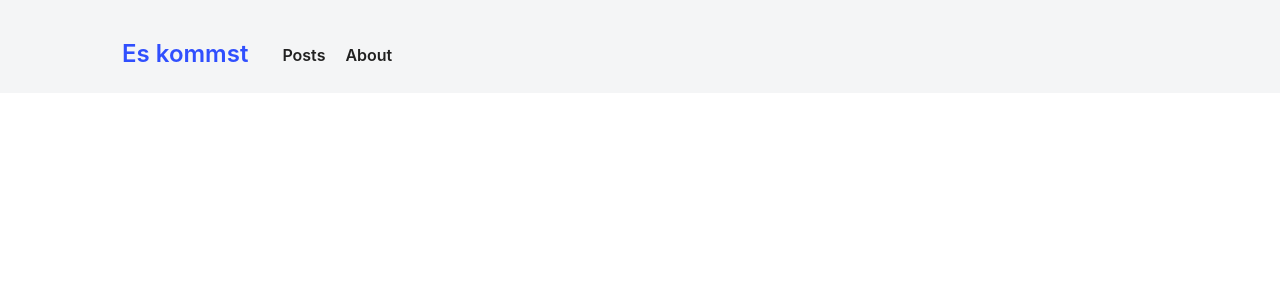
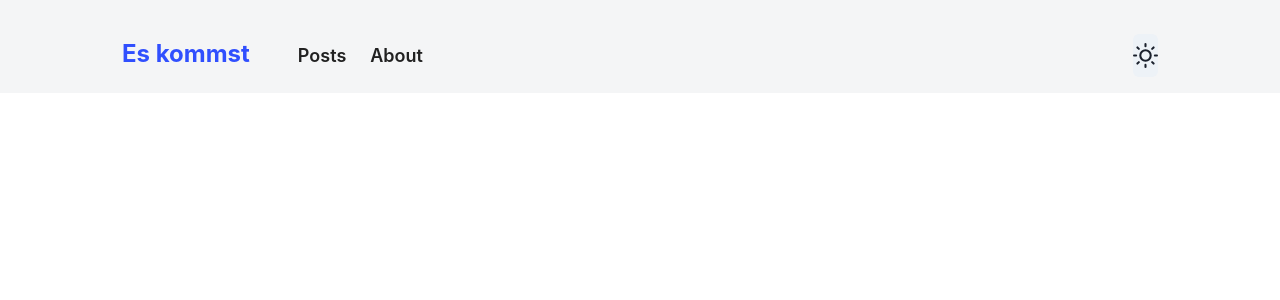
Before and after one commit to thangtmc73/blog, a Next.js app: page / in a window 1280 px wide. Shown: the top 300 px of the page. Built offline with nearby package versions, Linux system fonts and the light colour scheme.

Commit message:
feat: update Header responsive

```diff
--- a/components/Header/Header.module.scss
+++ b/components/Header/Header.module.scss
@@ -4,29 +4,30 @@
   width: 100%;
   padding: 16px 32px;
   position: sticky;
+  font-family: Futura,-apple-system,sans-serif;
+
   .name {
     font-size: 24px;
-    font-weight: 600;
+    font-weight: 700;
     color: #304ffe;
     margin: 20px 0px 5px;
   }
 
-  nav {
-    ul {
-      list-style-type:none;
-      display: flex;
-      margin-left: 24px;
-      li {
-        margin: 10px;
-        font-weight: 600;
-        color: #212121;
-      }
-      li.selected {
-        font-weight: 700;
-        border-bottom: #ff4081 2px solid;
-      }
-    }
+  .navMobile {
+    position: absolute;
+    z-index: 10;
+    background-color: black;
+    opacity: 0.96;
+    top: 0px;
+    padding-top: 80px;
+    padding-left: 48px;
+    left: -16px;
+    width: 100vw;
+    height: 100vh;
+    transition: all 1s ease;
+    padding-bottom: 12px;
   }
 
-
+  .navDesktop {
+  }
 }
--- /dev/null
+++ b/components/Header/MenuToggle.js
@@ -0,0 +1,22 @@
+import React from "react"
+import { Box } from "@chakra-ui/react"
+ import { FiMenu, FiX } from "react-icons/fi";
+
+function MenuToggle({ onToggle, toggleOn }) {
+  return (
+    <Box
+      position={"absolute"}
+      top={10}
+      right={16}
+      display={{ base: "block", md: "none" }}
+      onClick={onToggle}
+      zIndex={11}
+    >
+      {toggleOn ? <FiX color="white" size={ICON_SIZE} /> : <FiMenu size={ICON_SIZE} />}
+    </Box>
+  )
+}
+
+const ICON_SIZE = 24;
+
+export default MenuToggle;
--- a/components/Header/Nav.js
+++ b/components/Header/Nav.js
@@ -2,6 +2,13 @@ import Link from "next/link";
 import { useRouter } from "next/router"
 import styles from "./Header.module.scss";
 import className from "utils/className";
+import {
+  Stack,
+  Text,
+  IconButton,
+  useBreakpointValue,
+} from "@chakra-ui/react";
+ import { FiSun } from "react-icons/fi";
 
 const NavItems = [{
   label: "Posts",
@@ -11,22 +18,56 @@ const NavItems = [{
   path: "/about",
 }]
 
-function Nav() {
+function Nav({ toggleOn }) {
   const { pathname } = useRouter();
+  const toggleVisible = useBreakpointValue({ base: true, md: false });
+  const iconColor = useBreakpointValue({ base: "white", md: "gray" });
+  const textColor = useBreakpointValue({ base: "white", md: "#212121" });
+
+  if (toggleVisible && !toggleOn) {
+    return null;
+  }
   return (
-    <nav>
-      <ul>
+    <Stack
+      spacing={8}
+      flex={1}
+      justify={{ base: "flex-start", md: "space-between" }}
+      direction={{ base: "column", md: "row" }}
+      className={className(toggleVisible && styles.navMobile)}
+      pl={{ base: 0, md: 10 }}
+      pb={{ base: 12, md: 0}}
+    >
+      <Stack
+        direction={{ base: "column", md: "row" }}
+      >
         {NavItems.map(({ label, path }) => {
+          const selected = path === pathname
           return (
-            <li key={path} className={className(path === pathname && styles.selected)}>
-              <Link href={path} passHref>
-              {label}
+            <Link key={label} href={path} passHref>
+              <Text
+                className={className(path === pathname && styles.selected)}
+                color={textColor}
+                padding={{ base: 0, md: 2 }}
+                fontSize={{ base: "2xl", md: "lg"}}
+                fontWeight={selected ? 700 : 600}
+                borderBottom={selected && !toggleVisible && "2px solid #ff4081"}
+              >
+                {label}
+              </Text>
             </Link>
-            </li>
           );
         })}
-      </ul>
-    </nav>
+      </Stack>
+      <Stack
+        direction={"row"}
+      >
+        <IconButton
+          size={25}
+          colorScheme={iconColor}
+          icon={<FiSun size={25} />}
+        />
+      </Stack>
+    </Stack>
   )
 }
 
--- a/components/Header/index.js
+++ b/components/Header/index.js
@@ -1,14 +1,21 @@
+import { useState } from "react";
 import Link from "next/link";
 import Nav from "./Nav";
+import MenuToggle from "./MenuToggle";
 import styles from "./Header.module.scss";
 
 function Header() {
+  const [toggleOn, setToggleOn] = useState(false);
+  function handleMenuToggle() {
+    setToggleOn(on => !on);
+  }
   return (
     <header className={styles.header}>
-      <Link href="/" passHref>
-        <h1 className={styles.name}>Es kommst</h1>
-      </Link>
-      <Nav />
+      <h1 className={styles.name}>
+        <Link href="/" passHref>Es kommst</Link>
+      </h1>
+      <Nav toggleOn={toggleOn} />
+      <MenuToggle onToggle={handleMenuToggle} toggleOn={toggleOn}/>
     </header>
   );
 }
```
